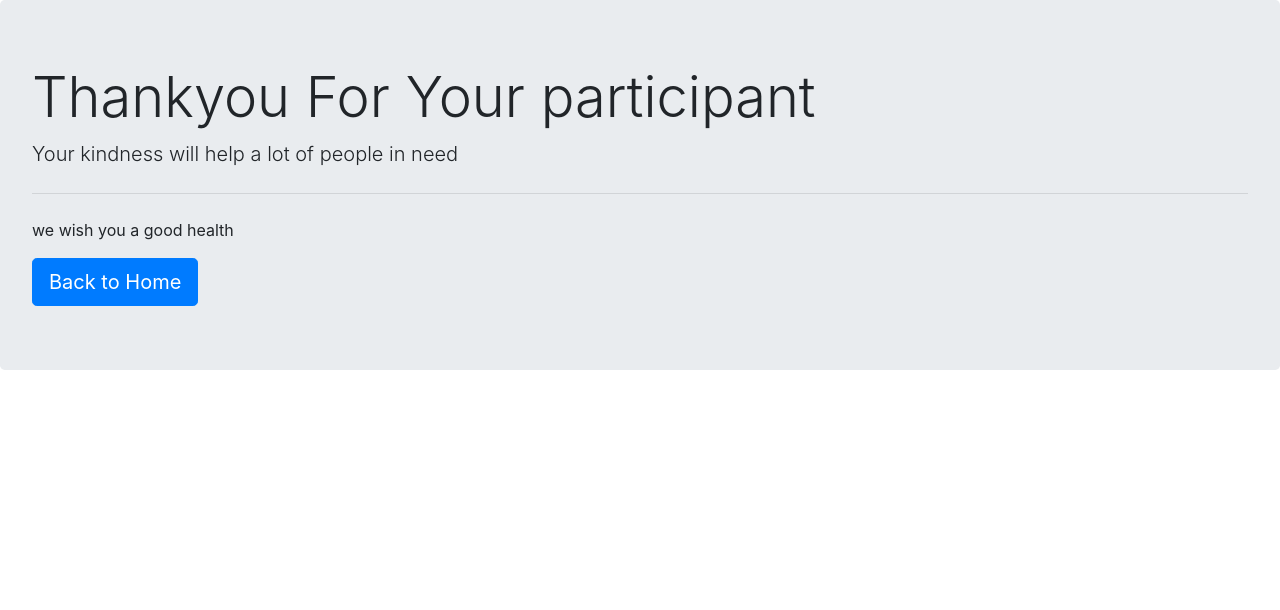
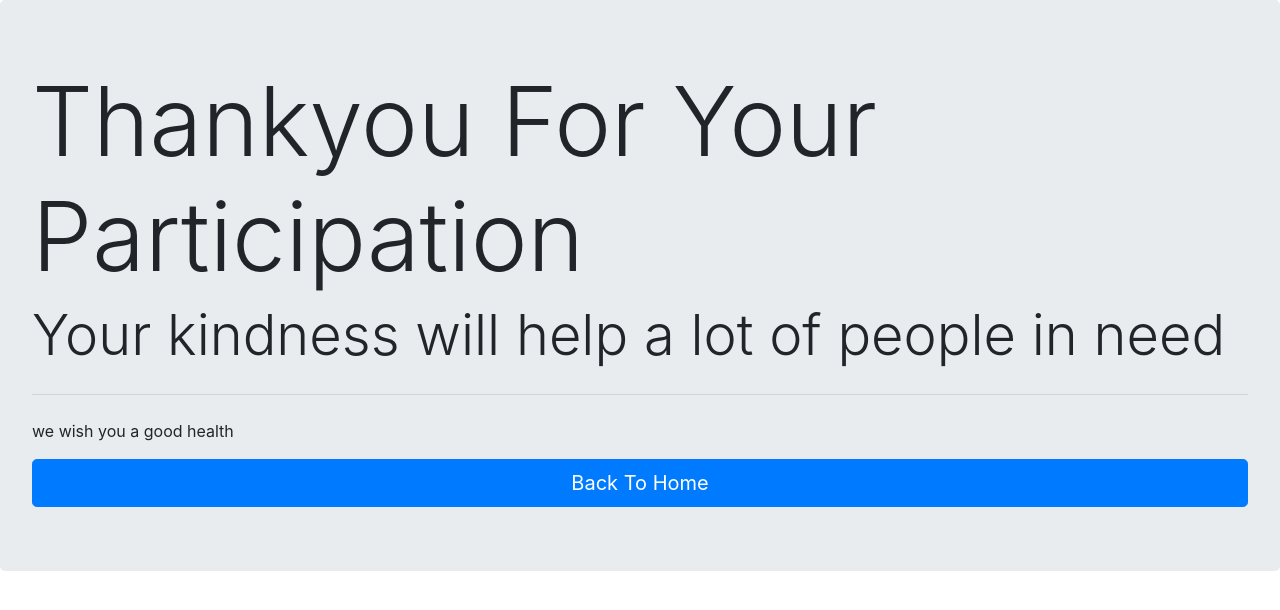
Before and after one commit to akifanabil/Milestone-Sparta, a plain HTML site: page donate/lastpagedonate.html in a window 1280 px wide. Drawn offline with nearby package versions, Linux system fonts and the light colour scheme.

Commit message:
edit donatefood dan lastpagedonate

```diff
--- a/donate/lastpagedonate.html
+++ b/donate/lastpagedonate.html
@@ -11,12 +11,12 @@
     <title>Donate My Food</title>
   </head>
   <body>
-    <div class="jumbotron">
-        <h1 class="display-4">Thankyou For Your participant</h1>
-        <p class="lead">Your kindness will help a lot of people in need</p>
+    <div class="jumbotron" >
+        <h1 class="display-1">Thankyou For Your Participation</h1>
+        <p class="display-4">Your kindness will help a lot of people in need</p>
         <hr class="my-4">
         <p>we wish you a good health </p>
-        <a class="btn btn-primary btn-lg" href="#" role="button">Back to Home</a>
+        <button type="button" class="btn btn-primary btn-lg btn-block" onclick="location.href='donate.html'">Back To Home</button>
       </div>
 
 
```
Also changed, not shown: donate/donatefood.html (+5 -11 lines).
